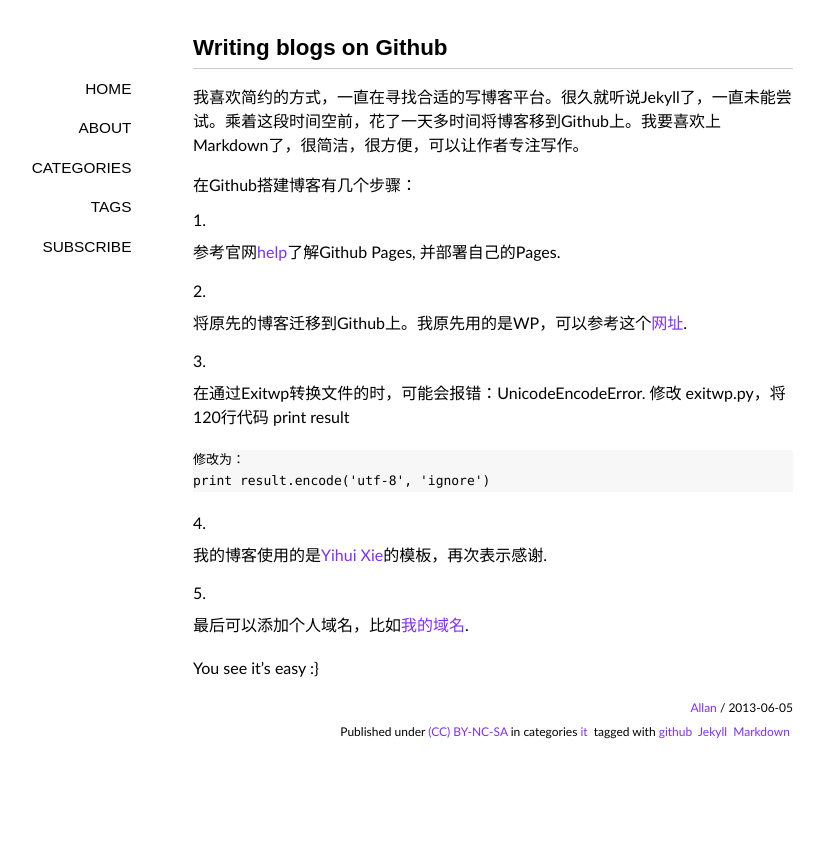
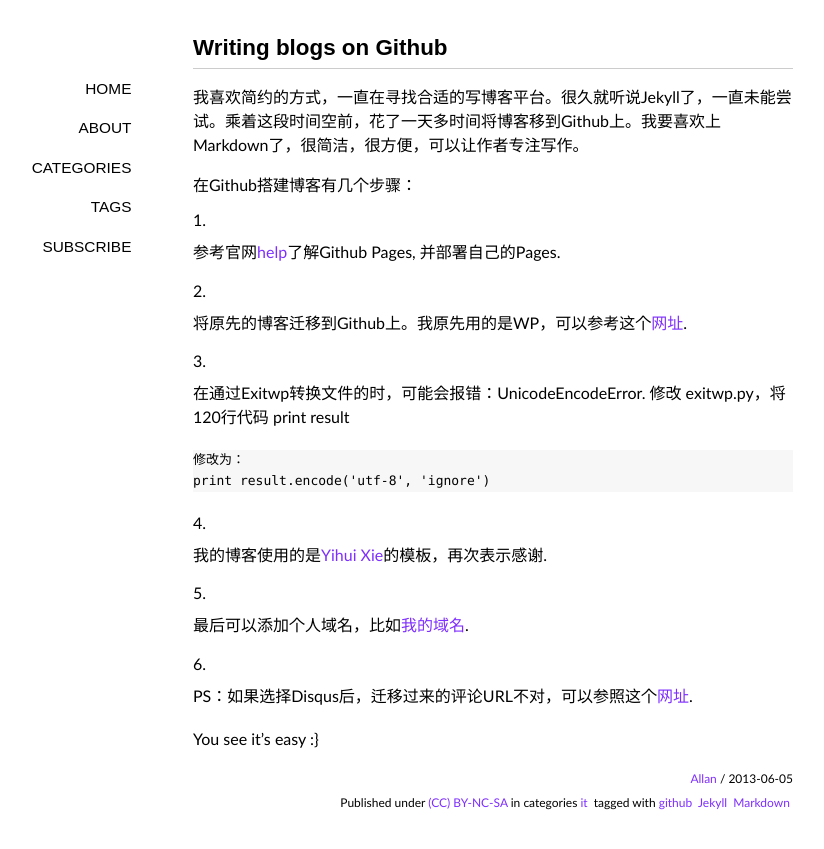
Before and after one commit to YupingLu/YupingLu.github.io, a Jekyll site: the page built from _posts/2013-06-05-Writing-blogs-on-Github.markdown, in a window 1280 px wide. Shown: the top 849 px of the page, without its empty margins (147-971 px from the left). Built offline with Jekyll 4.4.1, drawn with Linux system fonts in a browser that asks for light colours; some web fonts are replaced; Markdown is read by kramdown in place of the engine named in the settings; comment, search, counter and statistics services are not loaded.

Commit message:
add a new tip

```diff
--- a/_posts/2013-06-05-Writing-blogs-on-Github.markdown
+++ b/_posts/2013-06-05-Writing-blogs-on-Github.markdown
@@ -23,4 +23,6 @@ tags: [github, Jekyll, Markdown]
 
 5.	最后可以添加个人域名，比如[我的域名](http://allanl.com).
 
+6.	PS：如果选择Disqus后，迁移过来的评论URL不对，可以参照这个[网址](http://joejoomla.com/sound-off/167-what-to-do-when-your-disqus-comments-link-to-the-wrong-url.html).
+
 You see it's easy :}
```
